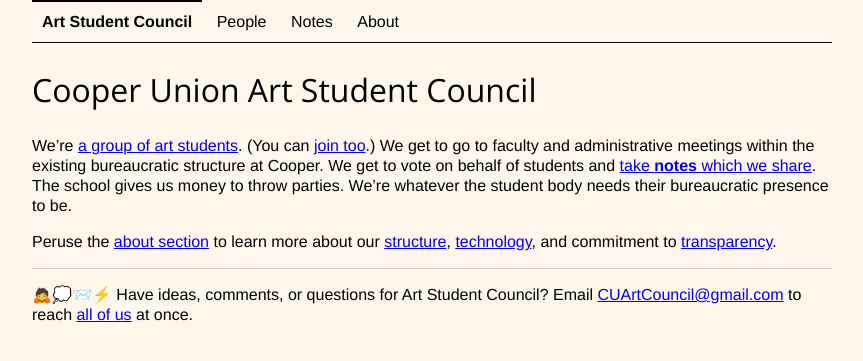
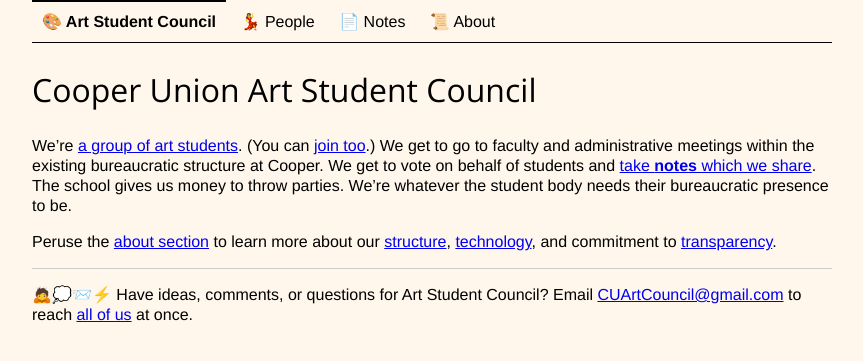
Before and after one commit to CooperASC/cooperasc.github.com, a Jekyll site: the page built from index.md, in a window 1280 px wide. Shown: the top 361 px of the page, without its empty margins (208-1071 px from the left). Built offline with Jekyll 4.4.1, drawn with Linux system fonts in a browser that asks for light colours.

Commit message:
top nav emoji 4evr
but really because it shrinks on iphones to be just icons

```diff
--- a/_includes/nav.html
+++ b/_includes/nav.html
@@ -1,8 +1,8 @@
 <nav id="top">
 	<ul>
-		<li><a href="/" {% if page.body_id == 'index' %} class="active"{% endif %}>Art Student Council</a></li>
-		<li><a href="/people/"{% if page.url contains '/people/' %} class="active"{% endif %}>People</a></li>
-		<li><a href="/notes/"{% if page.url contains '/notes/' %} class="active"{% endif %}>Notes</a></li>
-		<li><a href="/about/"{% if page.url contains '/about/' %} class="active"{% endif %}>About</a></li>
+		<li><a title="Cooper Union Art Student Council" href="/" {% if page.body_id == 'index' %} class="active"{% endif %}>🎨<span class="label"> Art Student Council</span></a></li>
+		<li><a title="People" href="/people/"{% if page.url contains '/people/' %} class="active"{% endif %}>💃<span class="label"> People</span></a></li>
+		<li><a title="Notes" href="/notes/"{% if page.url contains '/notes/' %} class="active"{% endif %}>📄<span class="label"> Notes</span></a></li>
+		<li><a title="About" href="/about/"{% if page.url contains '/about/' %} class="active"{% endif %}>📜<span class="label"> About</span></a></li>
 	</ul>
 </nav>
--- a/css/style.css
+++ b/css/style.css
@@ -454,6 +454,9 @@
   color:black;
 }
 
+nav#top .label {
+  display:none;
+}
 
 nav#top a:hover {
 }
@@ -540,18 +543,9 @@
 }
 
 @media (max-width: 340px) {
-  nav#top {
-    display:block;
-    width:100%;
-  }
-  nav#top a:link, nav#top a:visited {
-    display:block;
-    border-bottom:1px solid #fff;
-  }
+  /* code for iPhones only */
+
 }
-
-@media (min-width: 340px) {
-  /* code for tablets only */
   nav#top li {
     display:inline-block;
     margin:0;
@@ -559,6 +553,12 @@
   nav#top li a:link, nav#top li a:visited {
     display: block;
     margin:0;
+  }
+@media (min-width: 340px) {
+  /* code for tablets only */
+
+  nav#top .label {
+    display:inline;
   }
 }
 
```
